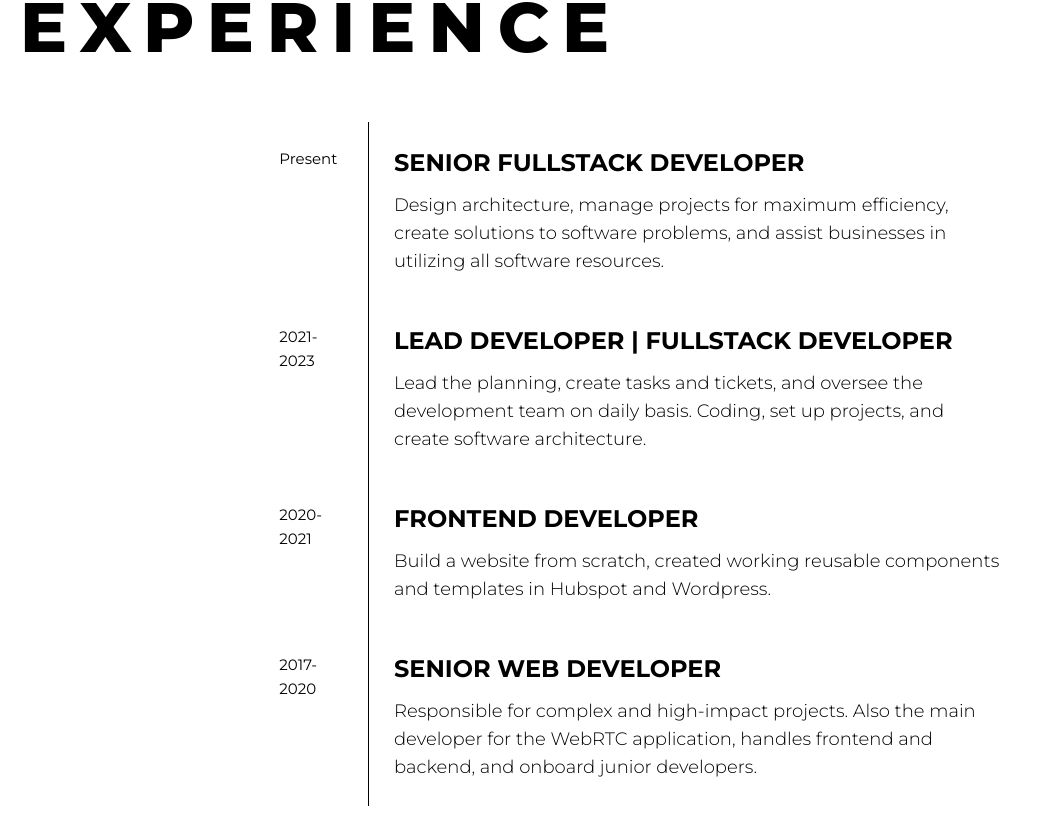
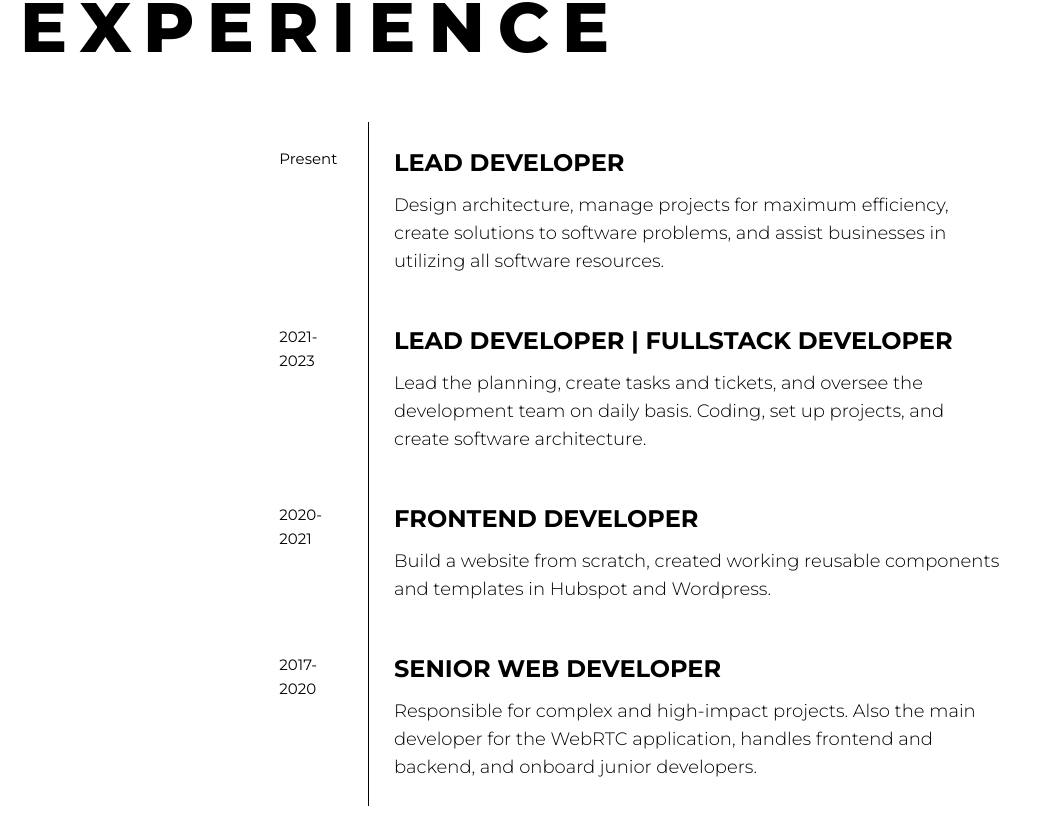
Before and after one commit to karlodelarosa/karlodr, a Vue app: page / in a window 1280 px wide. Shown: the part 2844-3659 px from the top of the page, without its empty margins (0-1038 px from the left). Built offline with nearby package versions, Linux system fonts and the light colour scheme.

Commit message:
Update experience.js

```diff
--- a/src/data/experience.js
+++ b/src/data/experience.js
@@ -1,6 +1,6 @@
 export const EXPERIENCE_DATA = [
   {
-    title: "Senior Fullstack Developer",
+    title: "Lead Developer",
     description:
       "Design architecture, manage projects for maximum efficiency, create solutions to software problems, and assist businesses in utilizing all software resources.",
     date: "Present",
```
